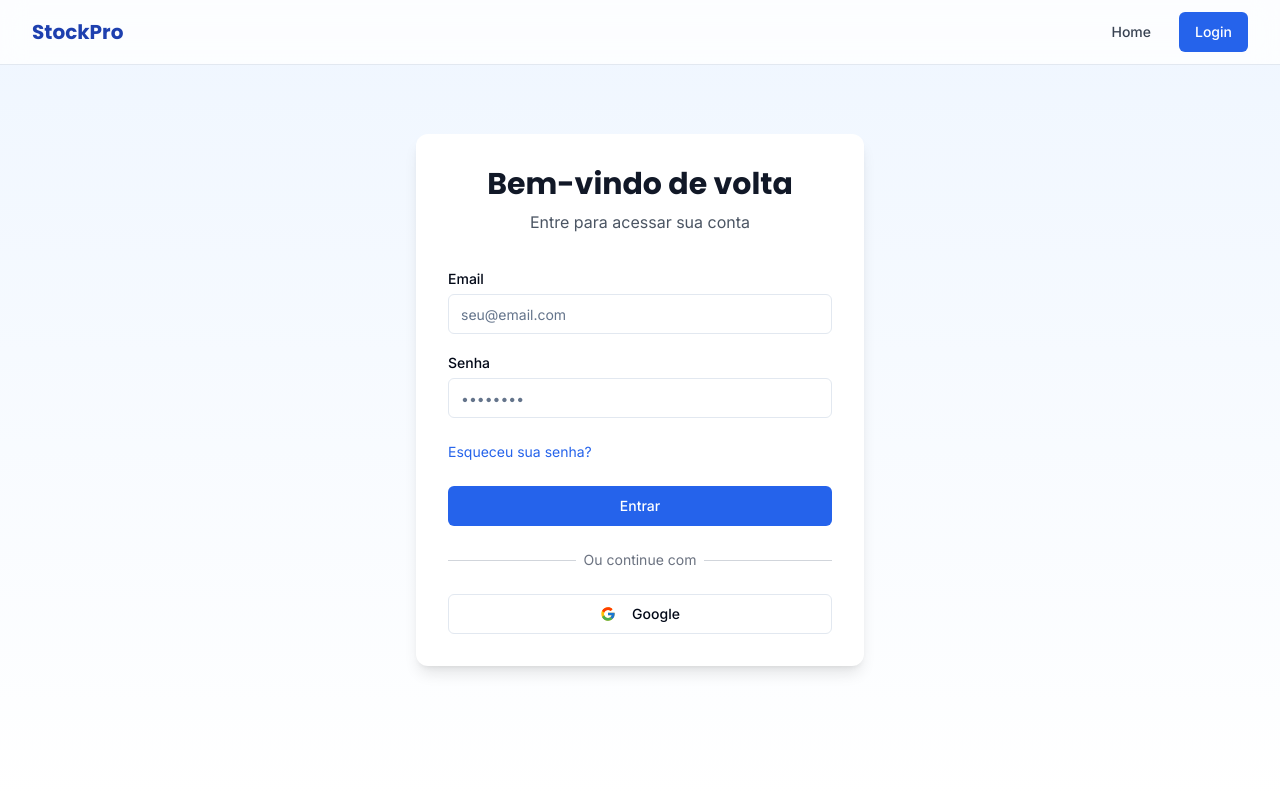
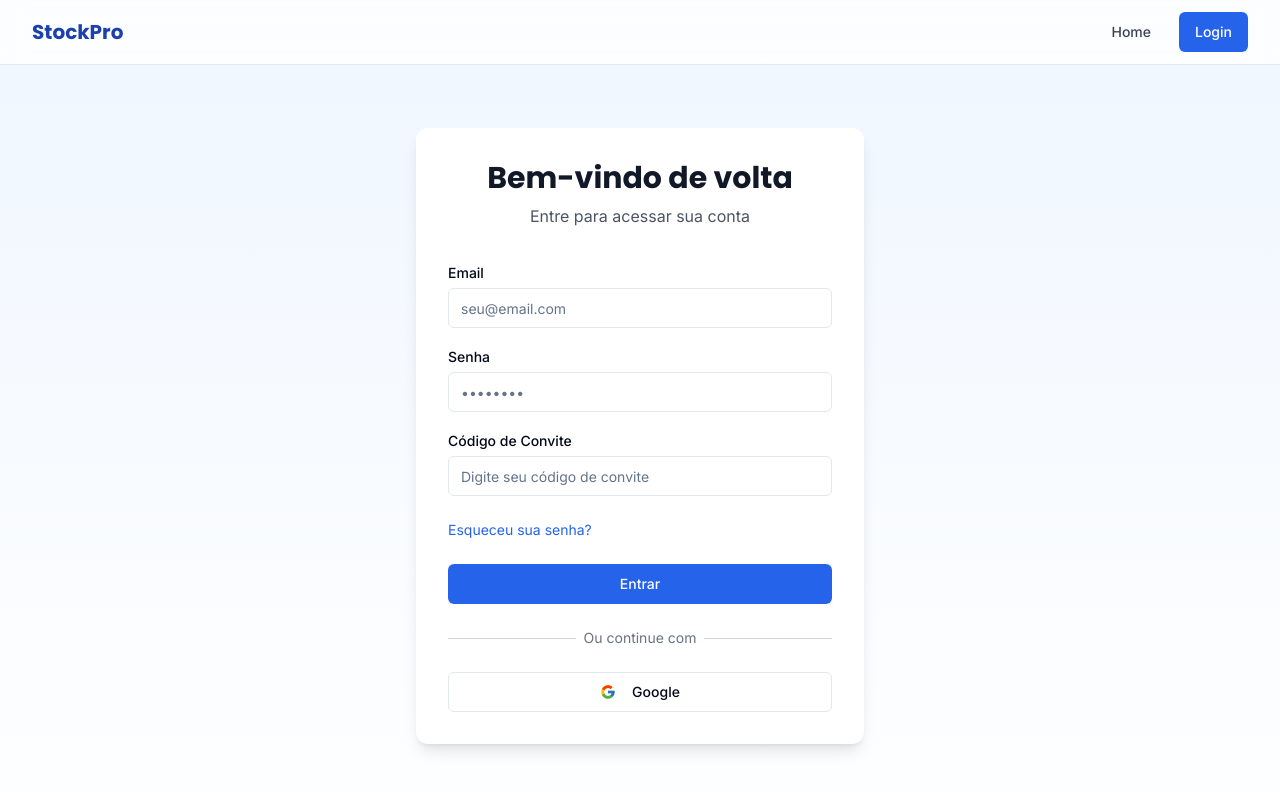
Before and after one commit to alexmiranda18/inventory-portal, a React (Vite) app: page /login in a window 1280 px wide. Shown: the top 792 px of the page. Built offline with nearby package versions, Linux system fonts and the light colour scheme.

Commit message:
Add invite field to login page
Included an input field for invite in the login form to allow users to enter their invite code.
[skip gpt_engineer]

```diff
--- a/src/pages/Login.tsx
+++ b/src/pages/Login.tsx
@@ -12,11 +12,12 @@ const Login = () => {
   const [isLoading, setIsLoading] = useState(false);
   const [email, setEmail] = useState('');
   const [password, setPassword] = useState('');
+  const [inviteCode, setInviteCode] = useState('');
 
   const handleSubmit = async (e: React.FormEvent) => {
     e.preventDefault();
     setIsLoading(true);
-    // Implement login logic here
+    // Implement login logic here with invite code validation
     setTimeout(() => setIsLoading(false), 1000);
   };
 
@@ -62,6 +63,18 @@ const Login = () => {
                   value={password}
                   onChange={(e) => setPassword(e.target.value)}
                   placeholder="••••••••"
+                  required
+                  className="mt-1"
+                />
+              </div>
+              <div>
+                <Label htmlFor="invite">Código de Convite</Label>
+                <Input
+                  id="invite"
+                  type="text"
+                  value={inviteCode}
+                  onChange={(e) => setInviteCode(e.target.value)}
+                  placeholder="Digite seu código de convite"
                   required
                   className="mt-1"
                 />
```
